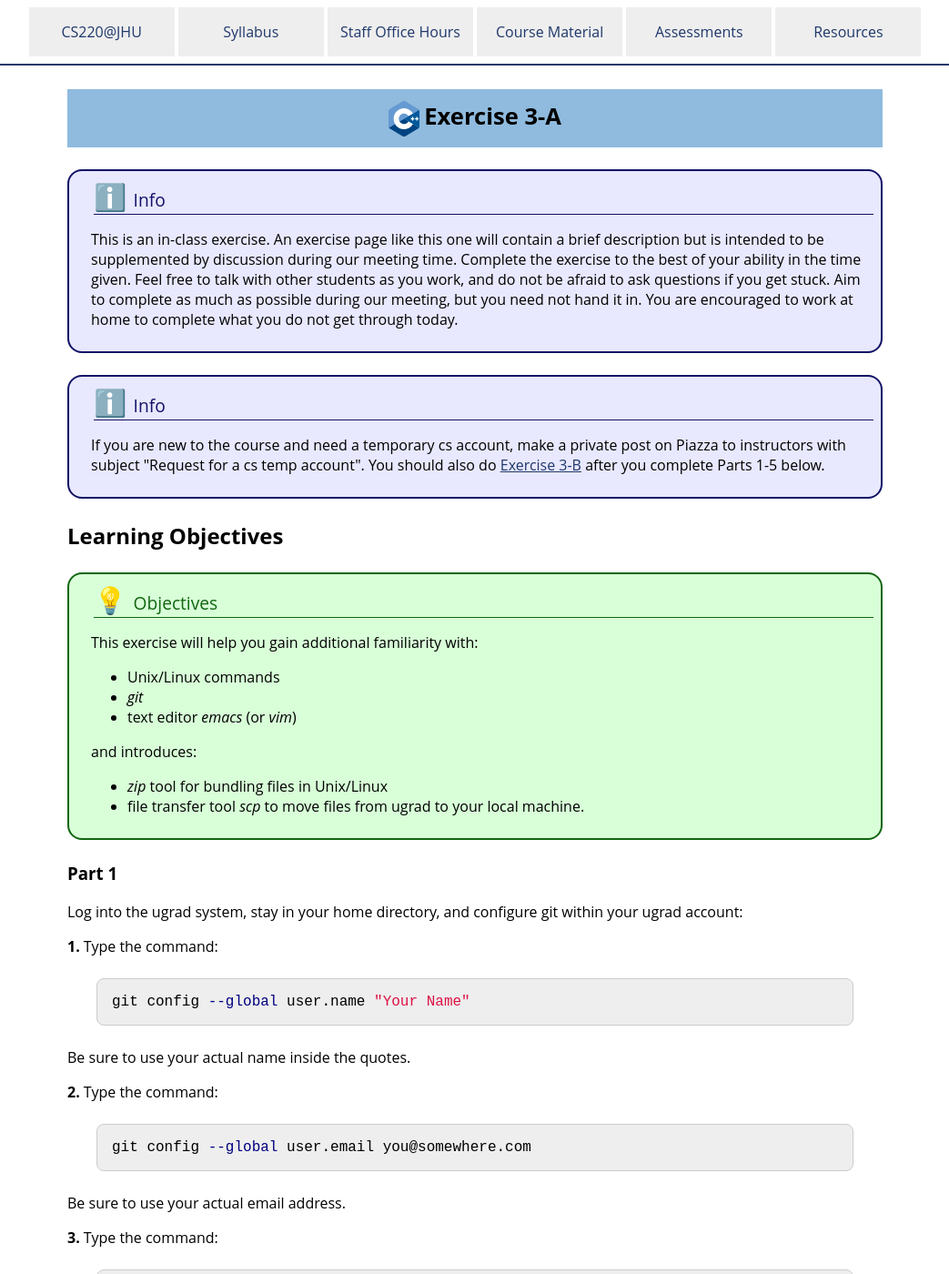
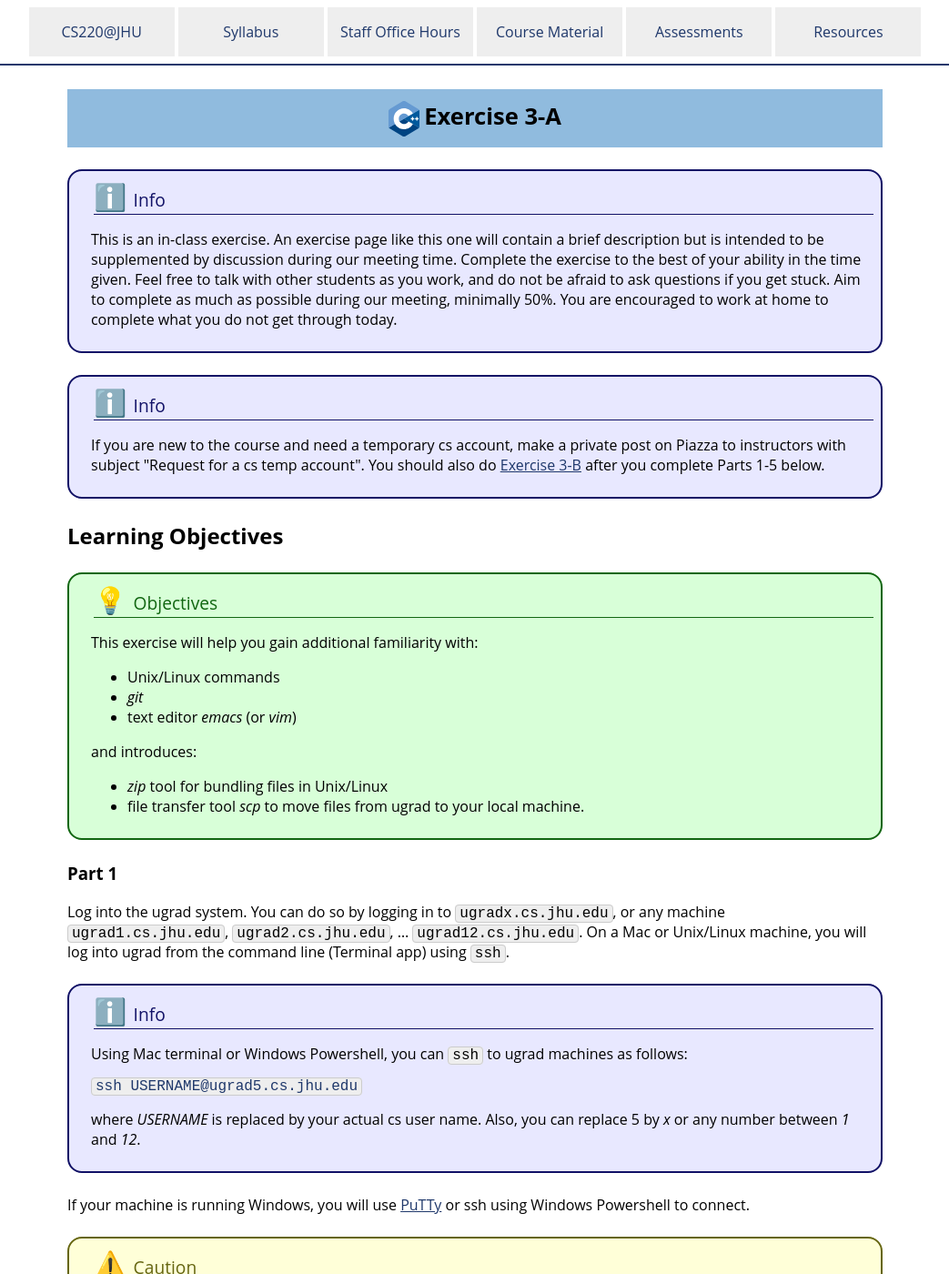
Before and after one commit to jhu-ip/cs220-f26, a Jekyll site: the page built from exercise/ex03a.md, in a window 1280 px wide and 1400 px high. Shown: the whole window at 91% size, without its empty margins (118-1161 px from the left). Built offline with Jekyll 4.4.1, drawn with Linux system fonts in a browser that asks for light colours; some of the changed text lies outside the part shown.

Commit message:
updated exericses and recaps for week1

```diff
--- a/exercise/ex03a.md
+++ b/exercise/ex03a.md
@@ -7,7 +7,7 @@ title: Exercise 3-A
 <div class='admonition info'>
 <div class='title'>Info</div>
 <div class='content'>
-<p>This is an in-class exercise. An exercise page like this one will contain a brief description but is intended to be supplemented by discussion during our meeting time. Complete the exercise to the best of your ability in the time given. Feel free to talk with other students as you work, and do not be afraid to ask questions if you get stuck. Aim to complete as much as possible during our meeting, but you need not hand it in. You are encouraged to work at home to complete what you do not get through today.</p>
+<p>This is an in-class exercise. An exercise page like this one will contain a brief description but is intended to be supplemented by discussion during our meeting time. Complete the exercise to the best of your ability in the time given. Feel free to talk with other students as you work, and do not be afraid to ask questions if you get stuck. Aim to complete as much as possible during our meeting, minimally 50%. You are encouraged to work at home to complete what you do not get through today.</p>
 </div>
 </div>
 
@@ -39,7 +39,31 @@ title: Exercise 3-A
 
 
 ### Part 1
-Log into the ugrad system, stay in your home directory, and configure git within your ugrad account:
+
+Log into the ugrad system. You can do so by logging in to `ugradx.cs.jhu.edu`, or any machine `ugrad1.cs.jhu.edu`, `ugrad2.cs.jhu.edu`, … `ugrad12.cs.jhu.edu`. On a Mac or Unix/Linux machine, you will log into ugrad from the command line (Terminal app) using `ssh`.
+
+<div class='admonition info'>
+<div class='title'>Info</div>
+<div class='content'>
+<p>Using Mac terminal or Windows Powershell, you can <code>ssh</code> to ugrad machines as follows:</p>
+<div class="sourceCode" id="cb1"><pre class="sourceCode bash"><code class="sourceCode bash"><a class="sourceLine" id="cb1-1" title="1"><span class="fu">ssh</span> USERNAME@ugrad5.cs.jhu.edu</a></code></pre></div>
+<p>where <em>USERNAME</em> is replaced by your actual cs user name. Also, you can replace 5 by <em>x</em> or any number between <em>1</em> and <em>12</em>.</p>
+</div>
+</div>
+If your machine is running Windows, you will use <a href="https://www.putty.org/" target="_blank">PuTTy</a> or ssh using Windows Powershell to connect.
+
+<div class='admonition caution'>
+<div class='title'>Caution</div>
+<div class='content'>
+<p>You are advised to download and use PUTTY if you are a Windows user. Directly "sshing" into ugrad machines via Windows Powershell has caused issues with keyboard layouts.</p>
+</div>
+</div>
+
+Once logged in, if you haven't since getting your account info, run the `passwd` command to change the given password for your account.
+
+### Part 2
+
+We will now configure `git` within your ugrad account, from the home directory:
 
 **1.**	Type the command:
 
@@ -65,15 +89,15 @@ This will make it so that you don't have to keep retyping your password every ti
 <div class='admonition info'>
 <div class='title'>Info</div>
 <div class='content'>
-<p>Note: If you have a Mac you might want to do this in your Terminal later if you want to keep a local copy of your git repo there too.  If you're on Windows, you can do the same thing through Git Bash.</p>
+<p>Note: If you have a Mac you might want to also do this in your Terminal later if you want to keep a local copy of your git repo there too.  If you're on Windows, you can do the same thing through Git Bash.</p>
 </div>
 </div>
 
-### Part 2
+### Part 3
 
-Configure either a GitHub Authentication Token (recommended) or setup a GitHub SSH key.  Instructions are available [here](../resources/github-ssh)
+Configure either a GitHub Authentication Token (recommended) or setup a GitHub SSH key.  Instructions are available [here](../resources/github-ssh).
 
-### Part 3
+### Part 4
 Set up your own personal git repository:
 
 **1.**	After completing the form from Exercise 1, you should have received (and accepted) an invitation email to join the course Github organization. When you login to your Github, you should be able to see personal repo with the name `YEAR-TERM-student-JHED` where `YEAR` and `TERM` correspond to this semester and `JHED` is your actual JHED name. This will serve as your private space from here on
@@ -108,7 +132,7 @@ you should use the <code>https</code> Github URL, not the <code>ssh</code> Githu
 </div>
 </div>
 
-### Part 4
+### Part 5
 Create a file on ugrad and add it to the repository:
 
 **1.**	Use `cd` to move into your `YEAR-TERM-student-JHED` folder (your cloned copy of your repository).  Use `pwd` to check that you are in the right place.
@@ -178,11 +202,8 @@ Prepare your files as if you were asked to submit them to Gradescope for a homew
 <div class='admonition info'>
 <div class='title'>Windows Users</div>
 <div class='content'>
-<p>You will need <code>pscp</code> here which should have been installed already automatically when you installed Putty. Copy your <em>.zip</em> file from ugrad to your local computer using <code>pscp &lt;source&gt; &lt;destination&gt;</code>. For example, you could open a Command Prompt window or Powershell and type <code>pscp css22006@ugradx.cs.jhu.edu:ex03.zip .</code>.  If you're using <strong>Git Bash</strong> instead, you can run <code>scp</code> instead of <code>pscp</code>.  For Windows where WinSCP has been installed: connect to ugradx using the WinSCP interface and drag the <em>ex03.zip</em> file from the ugradx side to your local computer's side.</p>
+<p>You will need <code>pscp</code> here which should have been installed already automatically when you installed PuTTy. Copy your <em>.zip</em> file from ugrad to your local computer using <code>pscp &lt;source&gt; &lt;destination&gt;</code>. For example, you could open a Command Prompt window or Powershell and type <code>pscp css22006@ugradx.cs.jhu.edu:ex03.zip .</code>.  If you're using <strong>Git Bash</strong> instead, you can run <code>scp</code> instead of <code>pscp</code>.  For Windows where WinSCP has been installed: connect to ugradx using the WinSCP interface and drag the <em>ex03.zip</em> file from the ugradx side to your local computer's side.</p>
 </div>
 </div>
 
 **7.**	If you wanted to submit this on Gradescope (which we are not actually doing today), you now have a copy of your _.zip_ file on your local computer, and could launch a web browser that will allow you to select the file you wish to upload to Gradescope.
-
-### Part 6 (if time permits)
-Work through at least one _emacs_ (or _vim_) tutorial on the course [Resources page](../resources.html). NOTE: whether or not you get to work on it during today's exercise, you are expected to complete a tutorial for one of the two editors before you come to our next meeting. In fact, we recommend completing several; the more times you practice the commands, the quicker you will learn them.
```
Also changed, not shown: other parts of exercise/ex03a.md (+1 -1 lines), exercise/ex01.md (+3 -0 lines), exercise/ex02.md (+3 -3 lines), exercise/ex03b.md (+8 -4 lines), questions/day02.md (+26 -6 lines), questions/day03.md (+14 -3 lines).
